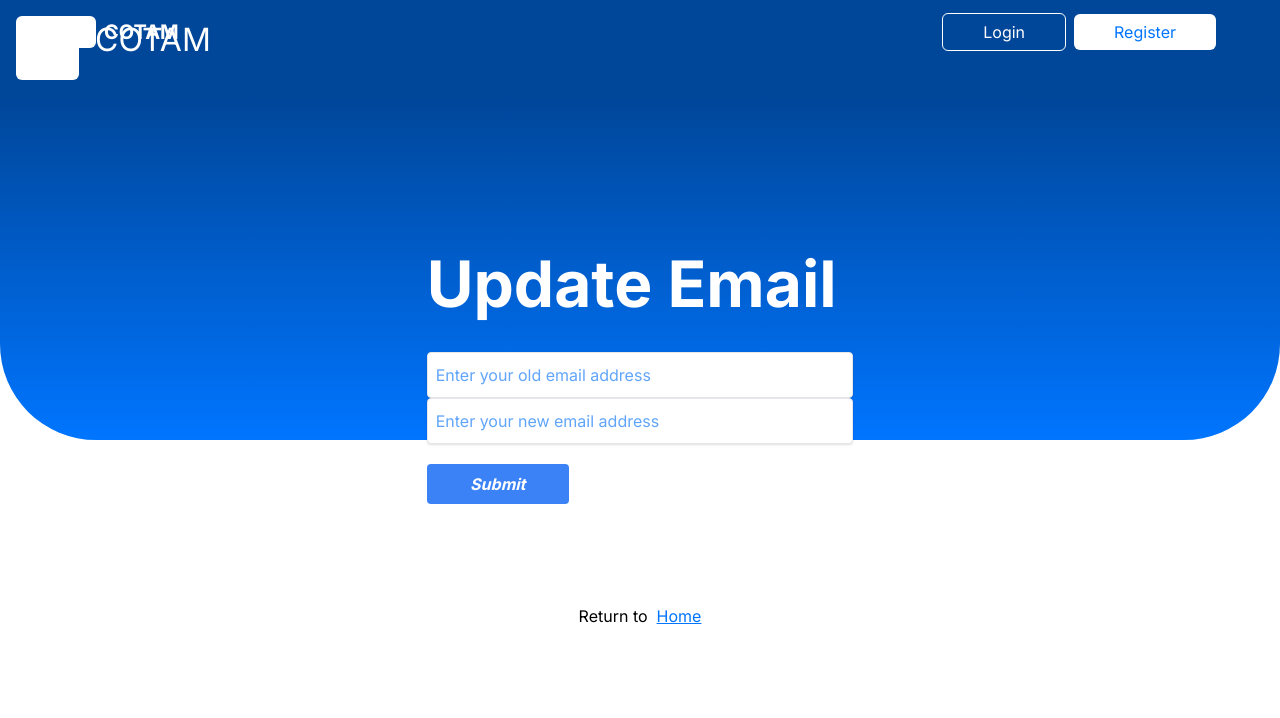
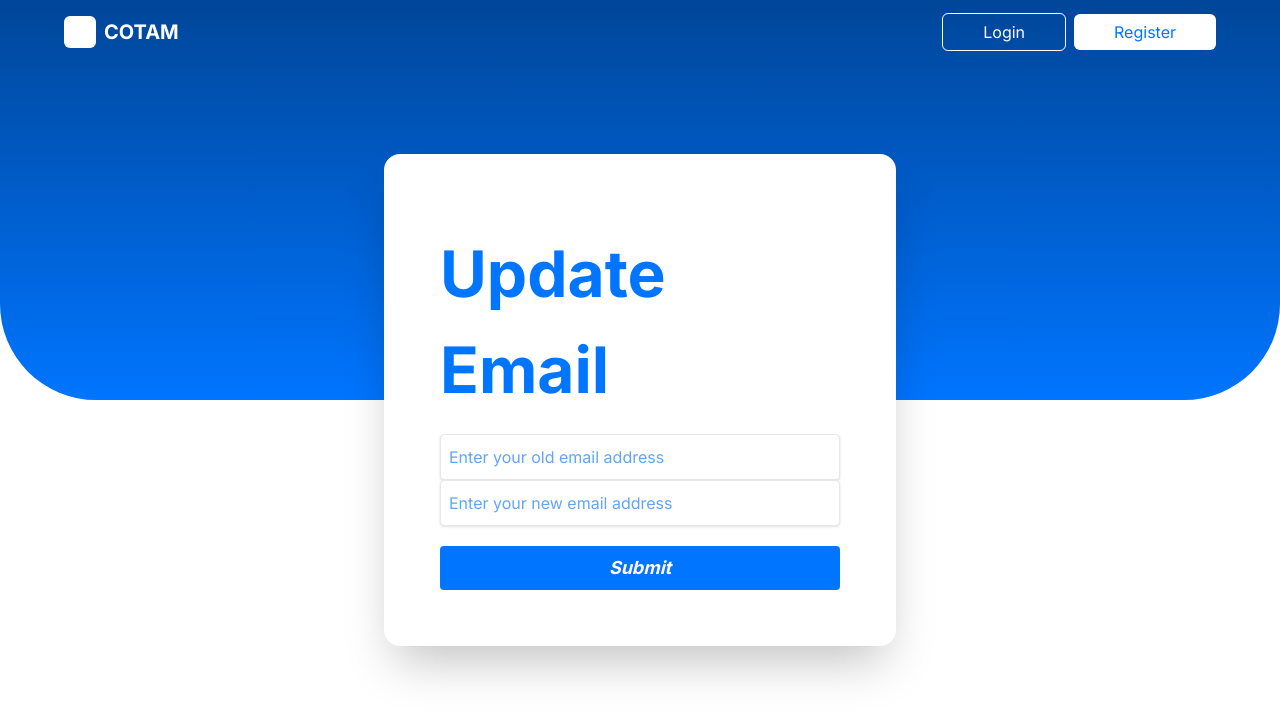
Before and after one commit to unsw-cse-comp99-3900/capstone-project-3900w09bscoutsregiment, a Next.js app in the folder frontend/: page /changeEmail in a window 1280 px wide. Shown: the top 718 px of the page. Built offline with nearby package versions, Linux system fonts and the light colour scheme.

Commit message:
fixed changeEmail header

```diff
--- a/frontend/src/app/changeEmail/page.jsx
+++ b/frontend/src/app/changeEmail/page.jsx
@@ -49,30 +49,17 @@ export default function ChangeEmail() {
 
   return (
     <div>
-            <div
-                id="top-content"
-                className="text-white w-full bg-primary-theme-db flex justify-start gap-4 px-4 py-4"
-            >
-                <img src="Cotam-logo.png" alt="" className="rounded-md" />
-                <Link
-                    href="/"
-                    className="text-white"
-                    style={{ fontSize: "2rem" }}
-                >
-                    COTAM
-                </Link>
-            </div>
-
-            <div className="login-background">
+      <div className="login_background z-10">
+        <div className="min-h-screen flex justify-center items-center ">
           <form
             name="publish-form"
             id="form"
-                    className=" w-1/3 justify-center mx-auto pt-3" // POSTIION MUST BE ABOSLUTE
+            className="justify-center mx-auto w-2/5 space-y-2 p-14 rounded-2xl bg-secondary-bkg shadow-2xl"
           >
-                    <div className="mb-5 relative top-32">
-                        <label className="block text-white text-[4rem] font-bold mb-5">
+            <div>
+              <h2 className="block text-primary-theme-lb text-[4rem] font-bold my-4">
                 Update Email
-                        </label>
+              </h2>
               <input
                 name="old-email-address"
                 className="shadow appearance-none border rounded w-full py-3 px-2 text-gray-700 placeholder-blue-400 leading-tight focus:outline-none focus:shadow-outline"
@@ -97,26 +84,18 @@ export default function ChangeEmail() {
             </div>
 
             {/* Send email */}
-                    <div className="items-center justify-between relative top-32">
+            <div className="items-center justify-between">
               <button
                 id="submit"
-                            className="bg-blue-500 hover:bg-blue-700 text-white font-bold w-1/3 italic py-2 px-4 pb-3: rounded focus:outline-none focus:shadow-outline mb-5"
+                className="bg-primary-theme-lb hover:bg-blue-700 text-white text-lg font-bold w-full italic py-2 mt-3 px-4 pb-3: rounded focus:outline-none focus:shadow-outline"
                 type="button"
                 onClick={handleUpdateEmail}
               >
                 Submit
               </button>
             </div>
-                    <div className="flex items-center justify-center relative top-52">
-                        Return to &nbsp;
-                        <Link
-                            href="/"
-                            className="text-primary-theme-lb underline"
-                        >
-                            Home
-                        </Link>
+          </form>
         </div>
-                </form>
       </div>
     </div>
   );
```
Lines whose indentation alone changed are shown as unchanged.
